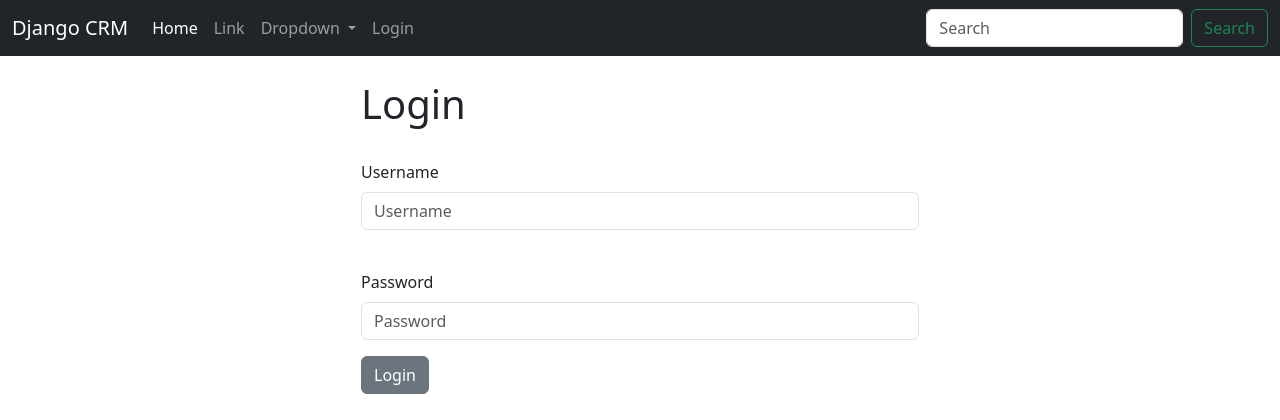
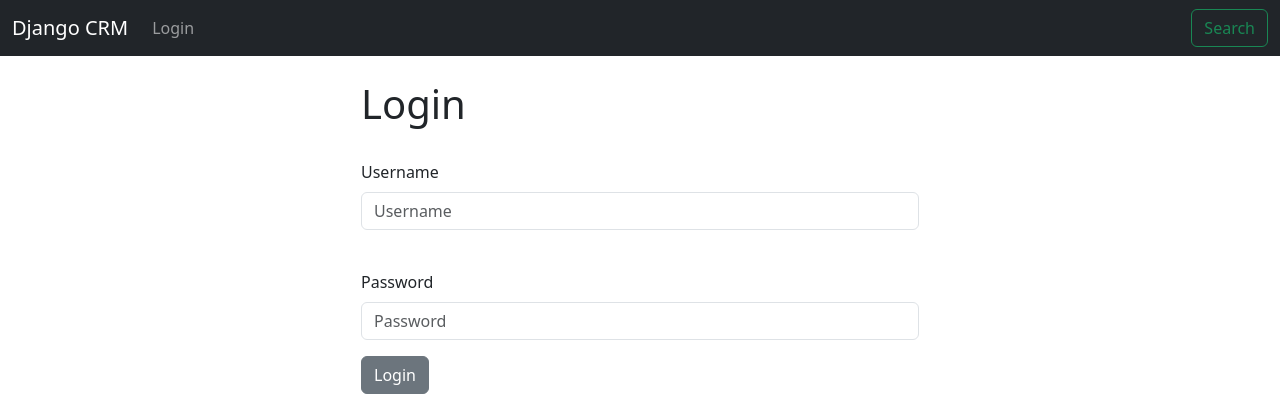
Before and after one commit to alwiyahya99/Django-CRM, a Django app: template website/templates/home.html in a window 1280 px wide. Shown: the top 420 px of the page. Run offline with Django 4.2, Linux system fonts and the light colour scheme; the template is opened without the code that fills it, so the values that code supplies are empty; parts of the project's set-up code (start-up, migrations or seed data) failed here and were passed over.

Commit message:
Initial Commit

```diff
--- a/website/templates/home.html
+++ b/website/templates/home.html
@@ -12,8 +12,6 @@
 
         <h1>Login</h1>
         </br>
-
-
         <form method="post" action="{% url 'home' %}">
             {% csrf_token %}
             <form>
--- a/website/templates/navbar.html
+++ b/website/templates/navbar.html
@@ -6,6 +6,9 @@
     </button>
     <div class="collapse navbar-collapse" id="navbarSupportedContent">
       <ul class="navbar-nav me-auto mb-2 mb-lg-0">
+
+        {% comment %} validasi login status {% endcomment %}
+        {% if user.is_authenticated %}
           <li class="nav-item">
             <a class="nav-link active" aria-current="page" href="{% url 'home' %}">Home</a>
           </li>
@@ -23,22 +26,25 @@
               <li><a class="dropdown-item" href="#">Something else here</a></li>
             </ul>
           </li>
-          {% comment %} validasi login status {% endcomment %}
-          {% if user.is_authenticated %}
-            <li class="nav-item">
+          {% comment %} <li class="nav-item">
             <a class="nav-link" href="{% url 'logout' %}">Logout</a>
-            </li>
+          </li> {% endcomment %}
+          </ul>
+          <form class="d-flex" role="search">
+            <input class="form-control me-2" type="search" placeholder="Search" aria-label="Search">
+            <button class="btn btn-outline-success me-2" type="submit">Search</button>
+            <a href="{% url 'logout' %}" class="btn btn-outline-secondary">Logout</a>
+          </form>
         {% else %}
           <li class="nav-item">
             <a class="nav-link" href="{% url 'home' %}">Login</a>
           </li>
+          </ul>
+          <form class="d-flex" role="search">
+          <button class="btn btn-outline-success" type="submit">Search</button>
+          </form>
         {% endif %}
 
-        </ul>
-        <form class="d-flex" role="search">
-          <input class="form-control me-2" type="search" placeholder="Search" aria-label="Search">
-          <button class="btn btn-outline-success" type="submit">Search</button>
-        </form>
     </div>
   </div>
 </nav>
```
Lines whose indentation alone changed are shown as unchanged.
